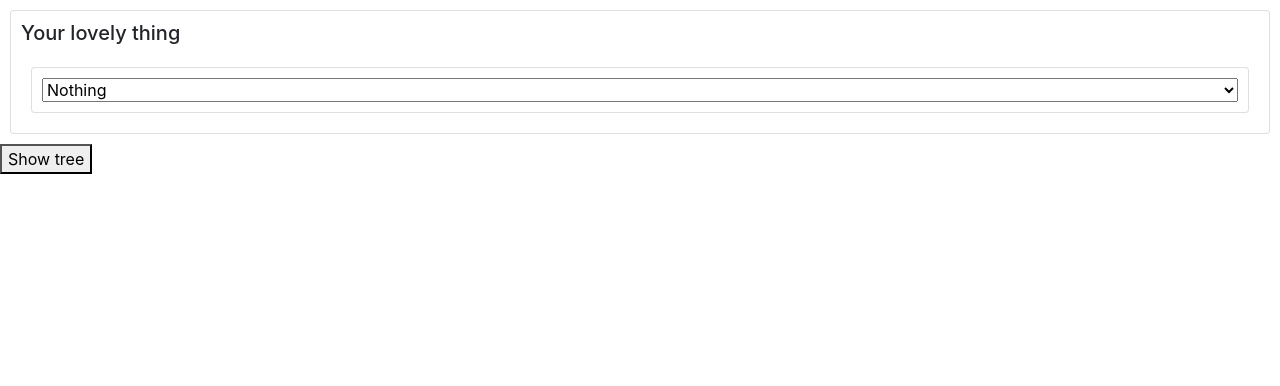
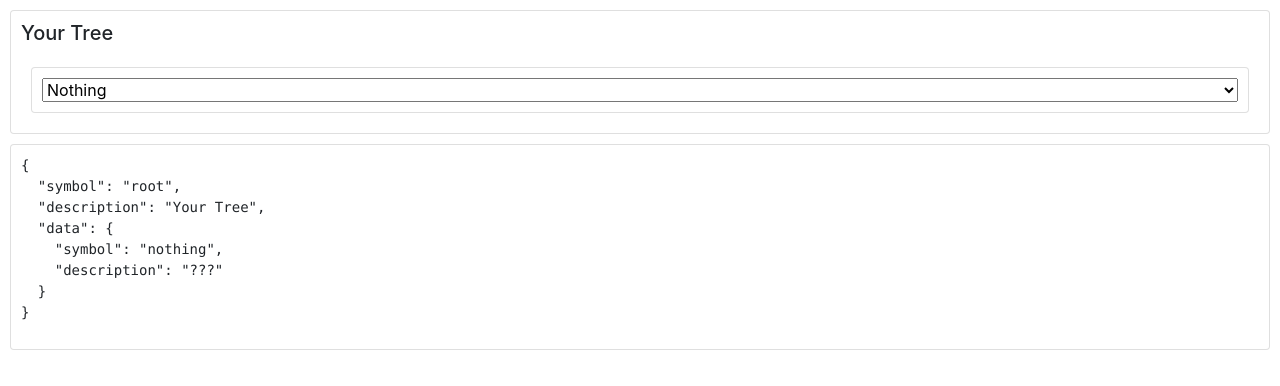
Before and after one commit to thip/Tree-Editor-Protoype, a React (Create React App) app: page / in a window 1280 px wide. Shown: the top 386 px of the page. Built offline with nearby package versions, Linux system fonts and the light colour scheme.

Commit message:
tidy up and pretty print json

```diff
--- a/src/App.js
+++ b/src/App.js
@@ -14,7 +14,6 @@ registerSymbol(Root, RootRenderer);
 function GreaterThan(){
   return {
     symbol: "gt",
-    type: "number",
     name: "Greater Than",
     description: "(__lhs__ > __rhs__)",
     lhs: Nothing(),
@@ -36,7 +35,6 @@ function GreaterThanRenderer(props){
 function Ratio(){
   return {
     symbol: "ratio",
-    type: "number",
     name: "Ratio",
     description: "(__lhs__:__rhs__)",
     lhs: Nothing(),
@@ -60,7 +58,6 @@ function Value(){
     symbol: "value",
     name: "DVF",
     description: "__value__",
-    type: "number",
     value: 0
   };
 }
@@ -81,7 +78,6 @@ function Nothing() {
   return {
     symbol: "nothing",
     description: "???",
-    type: "number"
   };
 }
 
@@ -105,7 +101,7 @@ function NothingRenderer(props){
 function Root() {
   return {
     symbol: "root",
-    description: "Your lovely thing",
+    description: "Your Tree",
     data: Nothing()
   }
 }
@@ -114,6 +110,7 @@ function RootRenderer(props){
   return (<Card>
     <Card.Title>{getDescription(props.node)}</Card.Title>
     <NodeRenderer node={props.node.data} path={[...props.path, "data"]} updateTree={props.updateTree} />
+
   </Card>)
 }
 
@@ -185,7 +182,9 @@ function App() {
   return (
     <div>
       <TreeRenderer data={data} updateTree={updateTree} />
-      <button onClick={() => prompt("", JSON.stringify(data))}>Show tree</button>
+      <Card>
+        <pre>{JSON.stringify(data, null, 2)}</pre>
+      </Card>
     </div>
   );
 }
```
